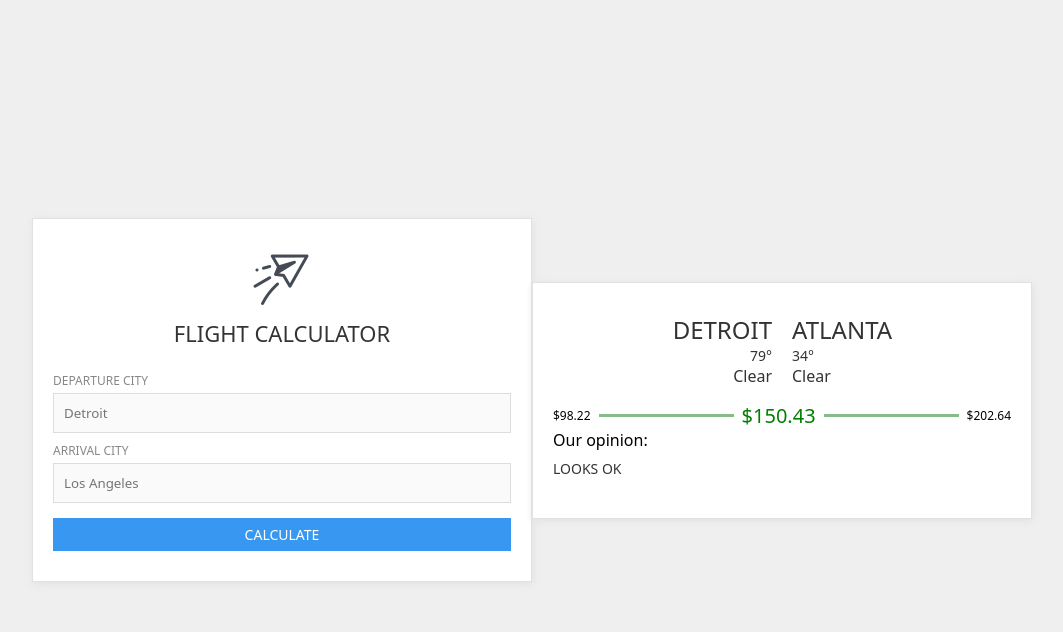
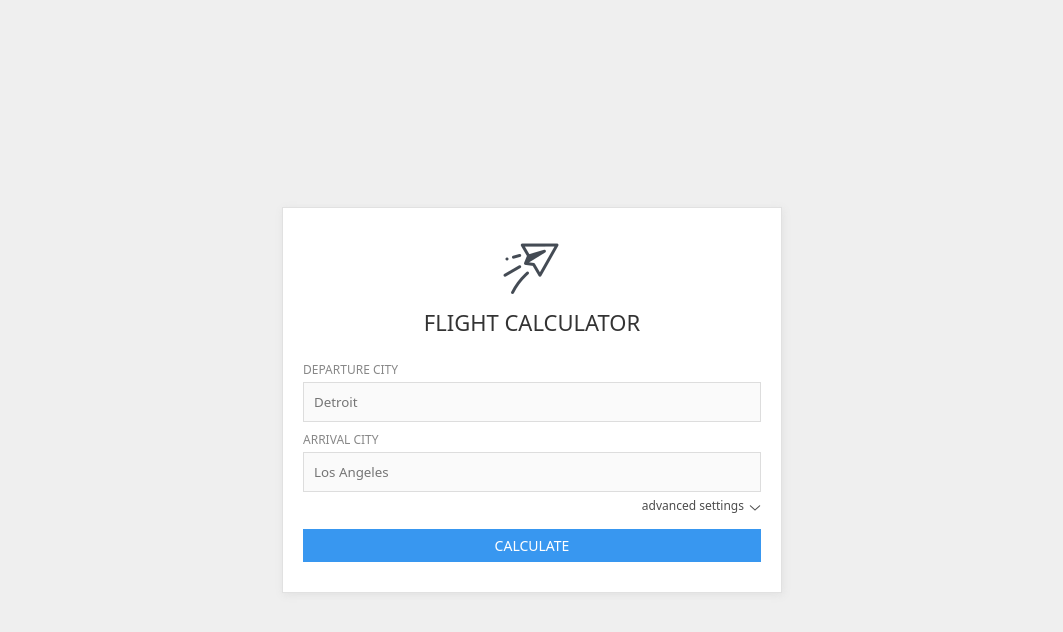
Before and after one commit to NickJGG/flight-predictor, a Django app: page / in a window 1280 px wide. Shown: the top 632 px of the page, without its empty margins (108-1171 px from the left). Run offline with Django 3.2, Linux system fonts and the light colour scheme; parts of the project's set-up code (start-up, migrations or seed data) failed here and were passed over; some libraries are stand-ins or nearby versions.

Commit message:
added advanced options
Advanced options let you control the accuracy of the result. The website is cleaned up and now all there is to do is completely document the code

```diff
--- a/stats_project/manage_flights.py
+++ b/stats_project/manage_flights.py
@@ -150,7 +150,8 @@
     if 'weather' in json:
         return {
             'main': json['weather'][0]['main'],
-            'temp': kelvin_to_fahrenheit(json['main']['temp'])
+            'temp': kelvin_to_fahrenheit(json['main']['temp']),
+            'icon': json['weather'][0]['icon']
         }
 
     return False
@@ -265,7 +266,7 @@
 
     return opinions[2]
 
-def get_final_data(depart, arrival, sample_size_cap):
+def get_final_data(depart, arrival, sample_size_cap, distance_cap):
     return_data = {}
 
     depart_codes = get_codes(depart)
@@ -295,8 +296,8 @@
         surrounding_flights_data = []
 
         # Gets codes of nearby cities
-        cities1 = get_all_codes(get_airports_near(depart, 200))[:sample_size_cap]
-        cities2 = get_all_codes(get_airports_near(arrival, 200))[:sample_size_cap]
+        cities1 = get_all_codes(get_airports_near(depart, distance_cap))[:sample_size_cap]
+        cities2 = get_all_codes(get_airports_near(arrival, distance_cap))[:sample_size_cap]
 
         # Gathers all flight data for nearby cities
         for city1 in cities1:
@@ -394,11 +395,13 @@
             'from': weather_from,
             'to': weather_to
         }
-        return_data['opinion'] = determine_opinion(stdev < 0 and days_into_cycle > 25, weather_from, weather_to)
+        return_data['opinion'] = determine_opinion(predicted_variance < 0 and days_into_cycle < 25, weather_from, weather_to)
     else:
         return_data['success'] = False
         return_data['error_message'] = 'Could not find specified cities (E02)'
 
+        return return_data
+
     print('\n' + '\n'.join(output) + '\n')
 
     return return_data
--- a/stats_project/static/css/index.css
+++ b/stats_project/static/css/index.css
@@ -63,7 +63,30 @@
 	display: flex;
 	flex-direction: column;
 }
-.form-input p{
+.form-title{
+	display: flex;
+	align-items: center;
+}
+.info-icon{
+	height: fit-content;
+	margin-left: 5px;
+}
+.tooltip{
+	width: 300px;
+	max-width: 300px;
+	position: absolute;
+	left: -50%;
+	top: 100%;
+	background: black;
+	padding: 10px;
+	box-sizing: border-box;
+	color: white;
+	font-size: 12px;
+	text-transform: uppercase;
+	z-index: 2;
+	display: none;
+}
+.form-title > p{
 	font-size: 12px;
 	color: #888;
 	font-weight: 500;
@@ -80,7 +103,7 @@
 .form-input input:focus{
 	border-color: #bbb;
 }
-.form-input:not(:first-child){
+#form-info > .form-input:not(:first-child){
 	margin-top: 5px;
 }
 #loading-box{
@@ -99,26 +122,32 @@
 	font-size: 12px;
 	color: #444;
 }
-#prediction-box{
+#advanced-box{
+	display: none;
+	margin-top: 4px;
+}
+#advanced-box .form-input:nth-child(2){
+	margin-left: 10px;
+}
+#advanced-bar{
 	width: 100%;
+	margin-top: 5px;
 	display: flex;
-	align-items: center;
-	margin-top: 15px;
-}
-#predicted-price{
-	color: green;
-	font-weight: 500;
-	font-size: 20px;
-}
-.prediction-bound{
-	font-weight: 500;
+	align-items: flex-end;
+	justify-content: flex-end;
+	opacity: .7;
 	font-size: 12px;
 }
-.prediction-divider{
-	margin: 0 8px;
-	flex: 1;
-	height: 3px;
-	background: #87bb87;
+#advanced-bar p{
+	cursor: pointer;
+	margin-right: 5px;
+}
+#advanced-bar p:hover{
+	text-decoration: underline;
+}
+#expand-arrow{
+	display: block;
+	height: fit-content;
 }
 #error-box{
 	width: 100%;
@@ -134,7 +163,7 @@
 }
 
 #results-box{
-	display: true;
+	display: none;
 }
 #results-box > p{
 	font-size: 14px;
@@ -171,6 +200,52 @@
 	font-weight: 500;
 	text-transform: uppercase;
 }
+.weather-info{
+	display: flex;
+	align-items: center;
+}
 .city-temp{
 	font-size: 14px;
+	margin-bottom: 6px;
 }
+.weather-icon{
+	width: 30px;
+	height: 30px;
+	background: rgba(0, 0, 0, .1);
+	border-radius: 100%;
+}
+#prediction-box{
+	width: 100%;
+	display: flex;
+	align-items: center;
+	margin-top: 15px;
+}
+#predicted-price{
+	color: green;
+	font-weight: 500;
+	font-size: 20px;
+}
+.prediction-bound{
+	font-weight: 500;
+	font-size: 12px;
+}
+.prediction-divider{
+	margin: 0 8px;
+	flex: 1;
+	height: 3px;
+	background: #87bb87;
+}
+#opinion-box{
+	display: flex;
+	color: #333;
+	font-size: 16px;
+	margin-top: 10px;
+}
+#our-opinion{
+	font-weight: 500;
+	text-transform: uppercase;
+}
+#opinion{
+	font-weight: normal;
+	margin-left: 5px;
+}
--- a/stats_project/static/js/index.js
+++ b/stats_project/static/js/index.js
@@ -1,3 +1,5 @@
+var showingAdvanced = false;
+
 $(document).ready(function(){
 	function getCookie(name) {
 		var cookieValue = null;
@@ -29,15 +31,25 @@
 
 	$('#submit').on('click', function(e){
 		var departure = $('#departure').val(),
-			arrival = $('#arrival').val();
+			arrival = $('#arrival').val(),
+			amountCap = 7,
+			distanceCap = 200;
 
 		$('#loading-box').css('display', 'flex');
 		$('#results-box').css('display', 'none');
 		$('#error-box').css('display', 'none');
 
+		if (showingAdvanced){
+			if ($('#amount').val())
+				amountCap = $('#amount').val();
+
+			if ($('#distance').val())
+				distanceCap = $('#distance').val();
+		}
+
 		$.ajax({
 			'type': "GET",
-			'url': location.protocol + "//" + location.host + "/flightdata/" + departure + "+" + arrival + "/",
+			'url': location.protocol + "//" + location.host + "/flightdata/" + departure + "+" + arrival + "+" + amountCap + "+" + distanceCap + "/",
 			'data': {
 				'departure': departure,
 				'arrival': arrival
@@ -51,16 +63,32 @@
 
 				console.log(data);
 
-				if (data['success']){
+				if (data['success'])
 					showResults(data);
-				} else {
+				else
 					showError(data);
-				}
 			}
 		});
 
 		return false;
 	});
+	$('#advanced-bar p').on('click', function(){
+		showingAdvanced = !showingAdvanced;
+
+		if (showingAdvanced){
+			$('#advanced-box').css('display', 'flex');
+			$('#expand-arrow').css('transform', 'rotate(180deg)');
+		} else {
+			$('#advanced-box').css('display', 'none');
+			$('#expand-arrow').css('transform', 'rotate(0)');
+		}
+	});
+	$('.info-icon').on({'mouseover': function(){
+		$(this).next().css('display', 'block');
+		console.log("HOVER");
+	}, 'mouseleave': function(){
+		$(this).next().css('display', 'none');
+	}});
 });
 
 function showResults(data){
@@ -82,6 +110,8 @@
 	$(city_from).find('.city-main').text(data['weather']['from']['main']);
 	$(city_to).find('.city-main').text(data['weather']['to']['main']);
 
+	$(city_from).find('.weather-icon').attr('src', 'http://openweathermap.org/img/wn/' + data['weather']['from']['icon'] + '.png');
+
 	$('#opinion').text(data['opinion']);
 
 	$('#results-box').css('height', $('#form-container').outerHeight());
--- a/stats_project/templates/stats_project/index.html
+++ b/stats_project/templates/stats_project/index.html
@@ -15,12 +15,42 @@
 		<form id = "form-info" method = "get" action = "#">
 			{% csrf_token %}
 			<div class = "form-input">
-				<p>Departure City</p>
+				<div class = "form-title">
+					<p>Departure City</p>
+				</div>
 				<input id = "departure" name = "departure" placeholder = "Detroit" type = "text">
 			</div>
 			<div class = "form-input">
-				<p>Arrival City</p>
+				<div class = "form-title">
+					<p>Arrival City</p>
+				</div>
 				<input id = "arrival" name = "arrival" placeholder = "Los Angeles" type = "text">
+			</div>
+			<div id = "advanced-box">
+				<div class = "form-input">
+					<div class = "form-title">
+						<p>Surrounding City Amount Cap</p>
+						<div style = "position: relative">
+							<img class = "info-icon" src = "{% static 'img/info.png' %}">
+							<div class = "tooltip">Our prediction takes into account the prices from surrounding areas. The higher the cap on the amount, the more data we will have. Though, this will increase compute time.</div>
+						</div>
+					</div>
+					<input id = "amount" name = "amount" placeholder = "7" type = "text">
+				</div>
+				<div class = "form-input">
+					<div class = "form-title">
+						<p>Surrounding City Distance Cap</p>
+						<div style = "position: relative">
+							<img class = "info-icon" src = "{% static 'img/info.png' %}">
+							<div class = "tooltip">Our prediction takes into account the prices from surrounding areas. The higher the cap on the distance, the more data we will have. Though, this will increase compute time.</div>
+						</div>
+					</div>
+					<input id = "distance" name = "distance" placeholder = "7" type = "text">
+				</div>
+			</div>
+			<div id = "advanced-bar">
+				<p>advanced settings</p>
+				<img id = "expand-arrow" src = "{% static 'img/expand.png' %}">
 			</div>
 			<button id = "submit" name = "submit" type = "submit">Calculate</button>
 		</form>
@@ -37,12 +67,18 @@
 			<div class = "weather-city">
 				<p class = "city-name" id = "city-from">Detroit</p>
 				<p class = "city-temp">79°</p>
-				<p class = "city-main">Clear</p>
+				<div class = "weather-info">
+					<p class = "city-main">Clear</p>
+					<img class = "weather-icon" style = "margin-left: 5px" src = "http://openweathermap.org/img/wn/10d@2x.png">
+				</div>
 			</div>
 			<div class = "weather-city">
 				<p class = "city-name" id = "city-to">Atlanta</p>
 				<p class = "city-temp">34°</p>
-				<p class = "city-main">Clear</p>
+				<div class = "weather-info">
+					<img class = "weather-icon" style = "margin-right: 5px" src = "http://openweathermap.org/img/wn/10d@2x.png">
+					<p class = "city-main">Clear</p>
+				</div>
 			</div>
 		</div>
 		<div id = "prediction-box">
@@ -52,7 +88,11 @@
 			<div class = "prediction-divider"></div>
 			<p id = "upper-bound" class = "prediction-bound">$202.64</p>
 		</div>
-		Our opinion: <p id = "opinion">Looks ok</p>
+		<div id = "opinion-box">
+			<p id = "our-opinion">
+				Our opinion: <p id = "opinion">Looks ok</p>
+			</p>
+		</div>
 	</div>
 
 	<script src = "{% static 'js/jquery.js' %}"></script>
--- a/stats_project/urls.py
+++ b/stats_project/urls.py
@@ -21,5 +21,5 @@
 urlpatterns = [
     path('admin/', admin.site.urls),
     path('', views.index),
-    path('flightdata/<str:departure>+<str:arrival>/', views.flight_data, name = 'flight_data'),
+    path('flightdata/<str:departure>+<str:arrival>+<int:amount_cap>+<int:distance_cap>/', views.flight_data, name = 'flight_data'),
 ]
--- a/stats_project/views.py
+++ b/stats_project/views.py
@@ -6,8 +6,8 @@
 def index(request):
     return render(request, 'stats_project/index.html')
 
-def flight_data(request, departure, arrival):
-    data = manage_flights.get_final_data(departure, arrival, 7)
+def flight_data(request, departure, arrival, amount_cap, distance_cap):
+    data = manage_flights.get_final_data(departure, arrival, amount_cap, distance_cap)
 
     #print(data)
 
```
Also changed, not shown: stats_project/static/img/expand.png (added), stats_project/static/img/info.png (added).
